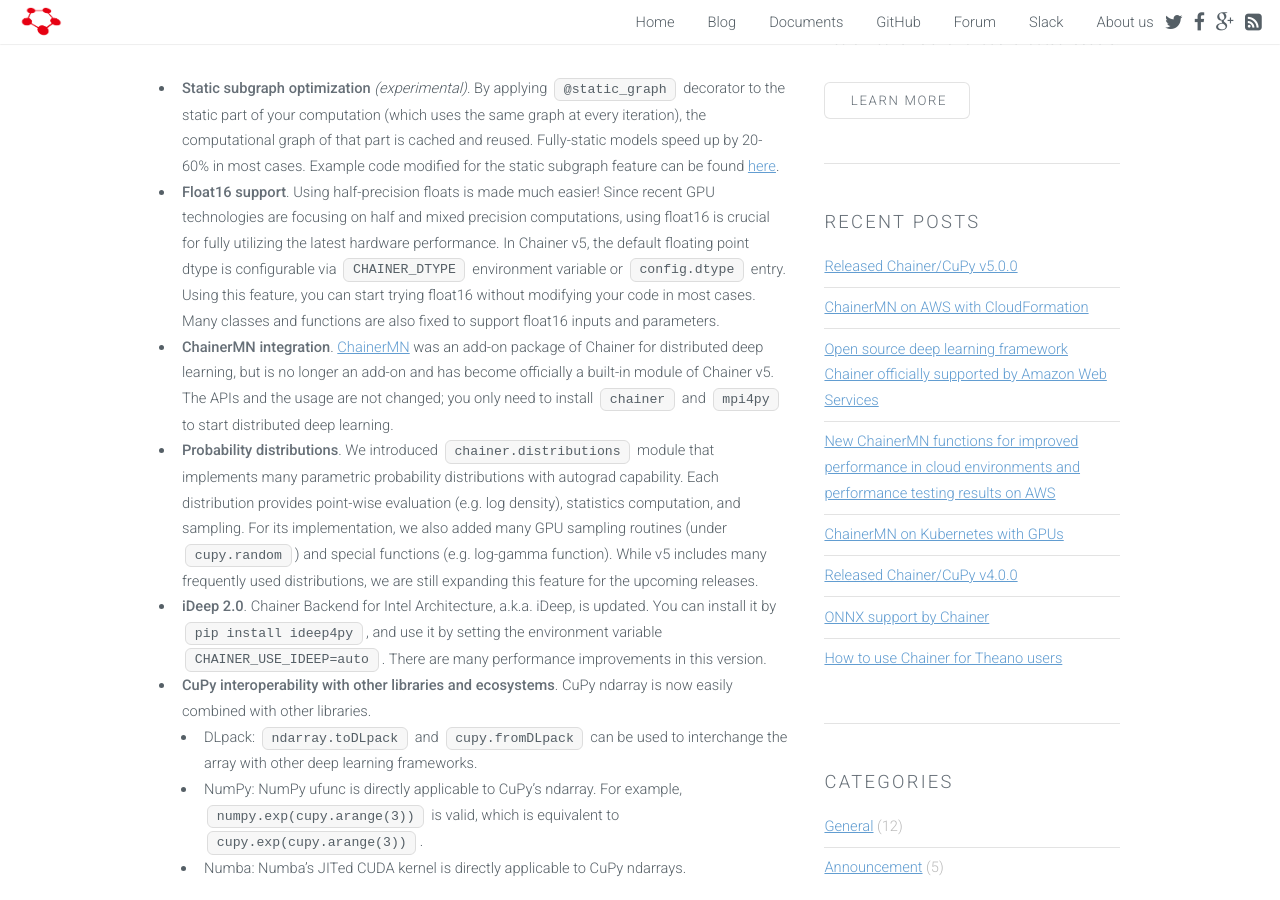
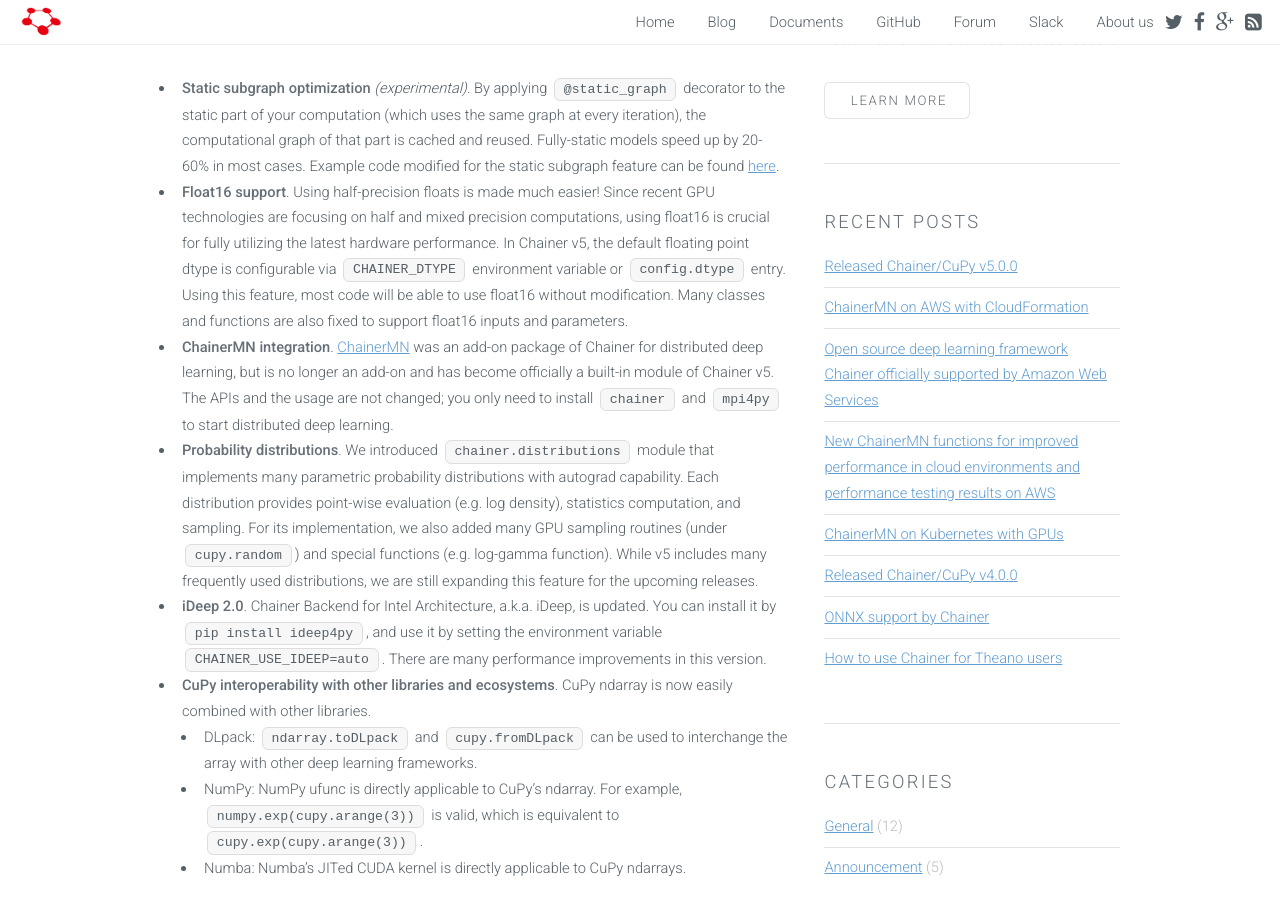
Before and after one commit to chainer/chainer.org, a Jekyll site: the page built from _posts/2018-10-25-released-v5.md, in a window 1280 px wide and 900 px high, scrolled down 430 px. Built offline with Jekyll 4.4.1, drawn with Linux system fonts in a browser that asks for light colours.

Commit message:
Update _posts/2018-10-25-released-v5.md
Co-Authored-By: beam2d <beam.web@gmail.com>

```diff
--- a/_posts/2018-10-25-released-v5.md
+++ b/_posts/2018-10-25-released-v5.md
@@ -18,7 +18,7 @@
   Using half-precision floats is made much easier!
   Since recent GPU technologies are focusing on half and mixed precision computations, using float16 is crucial for fully utilizing the latest hardware performance.
   In Chainer v5, the default floating point dtype is configurable via `CHAINER_DTYPE` environment variable or `config.dtype` entry.
-  Using this feature, you can start trying float16 without modifying your code in most cases.
+  Using this feature, most code will be able to use float16 without modification.
   Many classes and functions are also fixed to support float16 inputs and parameters.
 - **ChainerMN integration**.
   [ChainerMN](https://github.com/chainer/chainermn) was an add-on package of Chainer for distributed deep learning,
```
